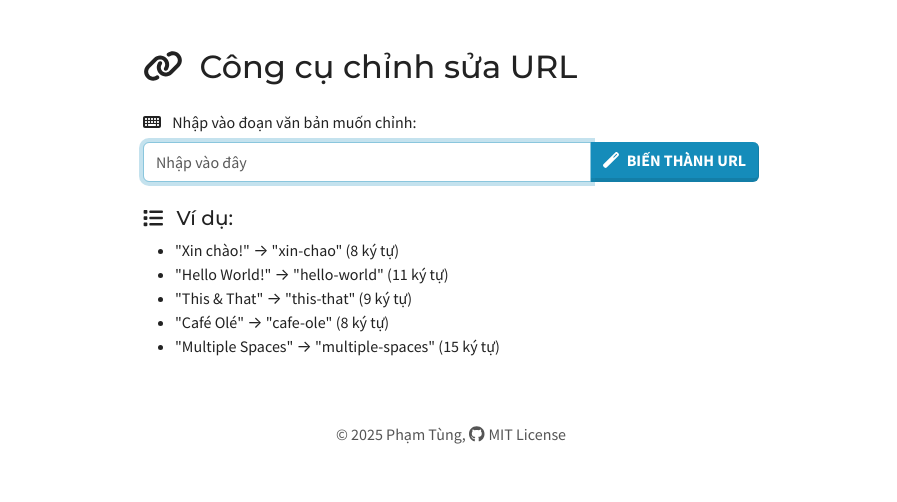
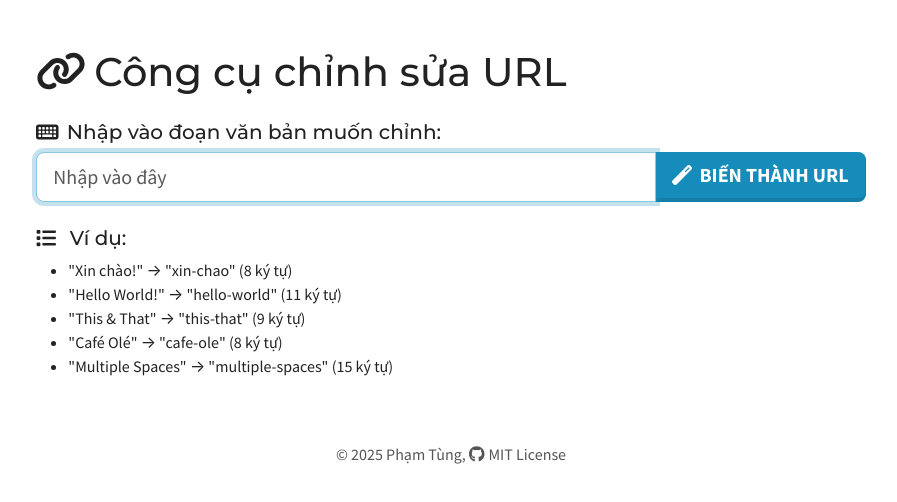
Before and after one commit to tungpham42/chinh-url, a React (Create React App) app: page / in a window 1280 px wide. Shown: the top 502 px of the page, without its empty margins (189-1086 px from the left). Built offline with nearby package versions, Linux system fonts and the light colour scheme.

Commit message:
Update RomanizeTool.js

```diff
--- a/src/components/RomanizeTool.js
+++ b/src/components/RomanizeTool.js
@@ -59,26 +59,28 @@ const RomanizeTool = () => {
   };
 
   return (
-    <Container className="my-5 col-lg-6 col-md-8 col-sm-10 col-12">
-      <h2 className="mb-4">
-        <FontAwesomeIcon icon={faLink} className="me-2" /> Công cụ chỉnh sửa URL
-      </h2>
+    <Container className="my-5 col-lg-8 col-md-10 col-sm-10 col-12">
+      <h1 className="mb-4">
+        <FontAwesomeIcon icon={faLink} className="me-2" />
+        Công cụ chỉnh sửa URL
+      </h1>
 
       <Form onSubmit={handleSubmit}>
         <Form.Group className="mb-3">
-          <Form.Label>
-            <FontAwesomeIcon icon={faKeyboard} className="me-2" /> Nhập vào đoạn
-            văn bản muốn chỉnh:
+          <Form.Label className="h5">
+            <FontAwesomeIcon icon={faKeyboard} className="me-2" />
+            Nhập vào đoạn văn bản muốn chỉnh:
           </Form.Label>
           <InputGroup>
             <Form.Control
+              size="lg"
               type="text"
               value={inputText}
               onChange={(e) => setInputText(e.target.value)}
               placeholder="Nhập vào đây"
               autoFocus
             />
-            <Button variant="primary" type="submit">
+            <Button size="lg" variant="primary" type="submit">
               <FontAwesomeIcon icon={faMagic} className="me-2" />
               Biến thành URL
             </Button>
@@ -95,17 +97,19 @@ const RomanizeTool = () => {
 
       {romanizedText && !error && (
         <div className="mt-3">
-          <h4>
+          <h5>
             <FontAwesomeIcon icon={faCheckCircle} className="me-2" />
             Kết quả:
-          </h4>
+          </h5>
           <InputGroup>
             <Form.Control
+              size="lg"
               type="text"
               value={romanizedText}
               onChange={handleResultChange} // Add onChange handler
             />
             <Button
+              size="lg"
               variant={copied ? "success" : "outline-success"}
               onClick={handleCopy}
             >
```
